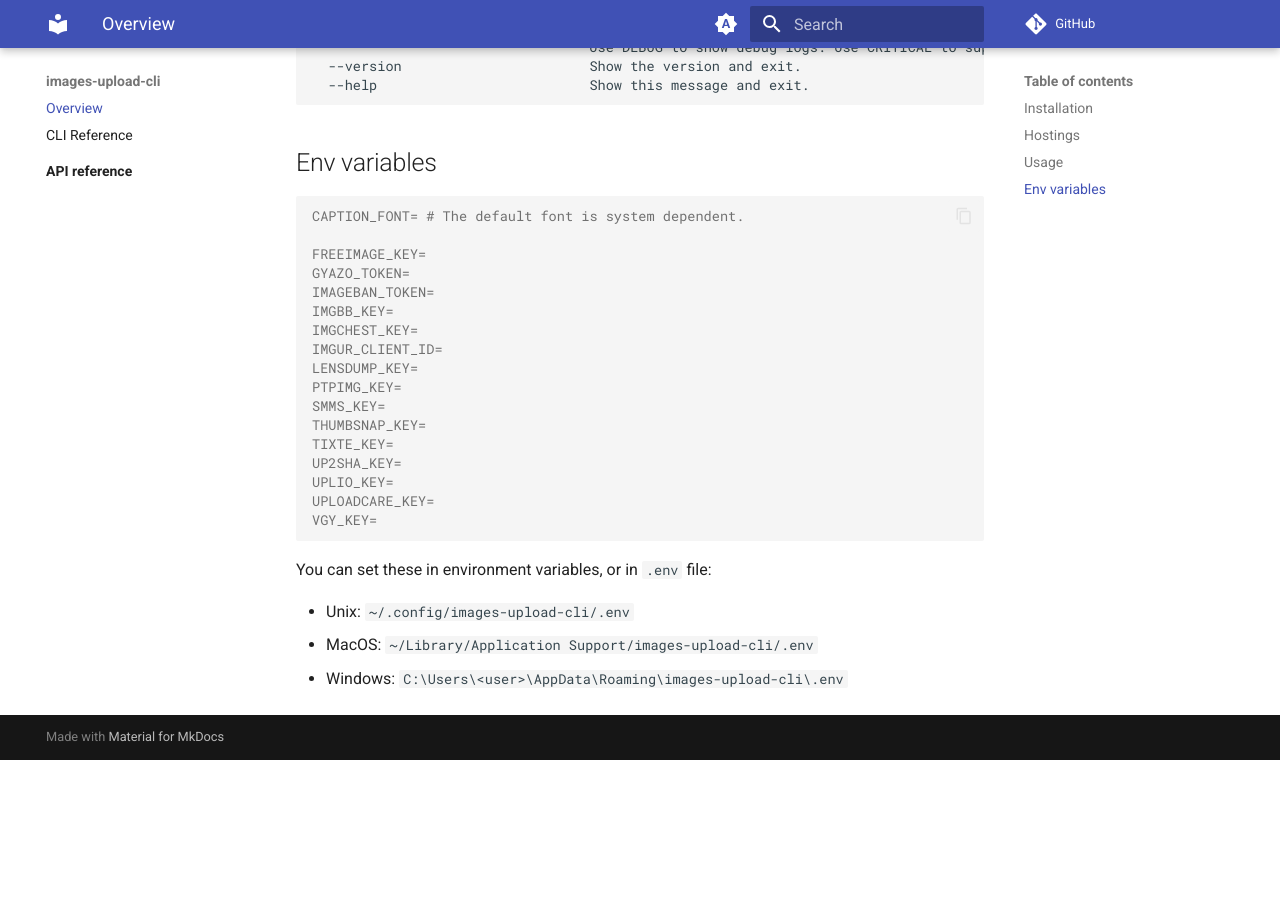
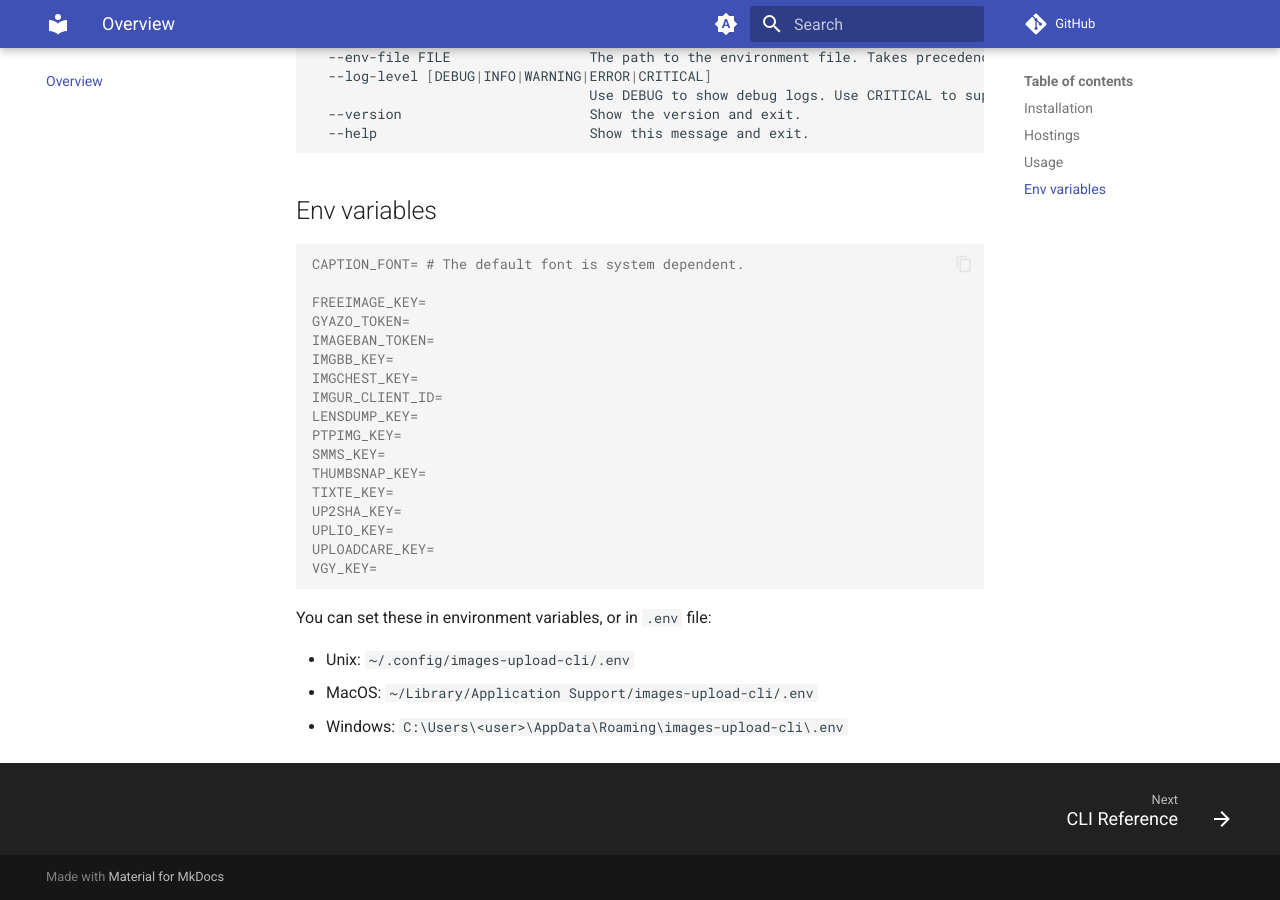
Before and after one commit to DeadNews/images-upload-cli, an MkDocs documentation site: the page built from docs/index.md, in a window 1280 px wide and 900 px high, scrolled down 2177 px. Built offline with MkDocs 1.6.1 and Material for MkDocs 9.7.7, drawn with Linux system fonts in a browser that asks for light colours; comment, search, counter and statistics services are not loaded; before the commit the page ends 2937 px from its top, so only the background shows below that.

Commit message:
docs(mkdocs): update

```diff
--- a/mkdocs.yml
+++ b/mkdocs.yml
@@ -32,11 +32,19 @@
   features:
     - content.action.edit
     - content.action.view
+    - content.code.annotate
     - content.code.copy
+    - content.code.select
     - content.tooltips
+    - navigation.expand
+    - navigation.footer
     - navigation.indexes
     - navigation.sections
+    - navigation.tabs
+    - navigation.top
+    - navigation.tracking
     - search.highlight
+    - search.share
     - search.suggest
     - toc.follow
 
```
Also changed, not shown: README.md (+1 -0 lines), 1 other file.
